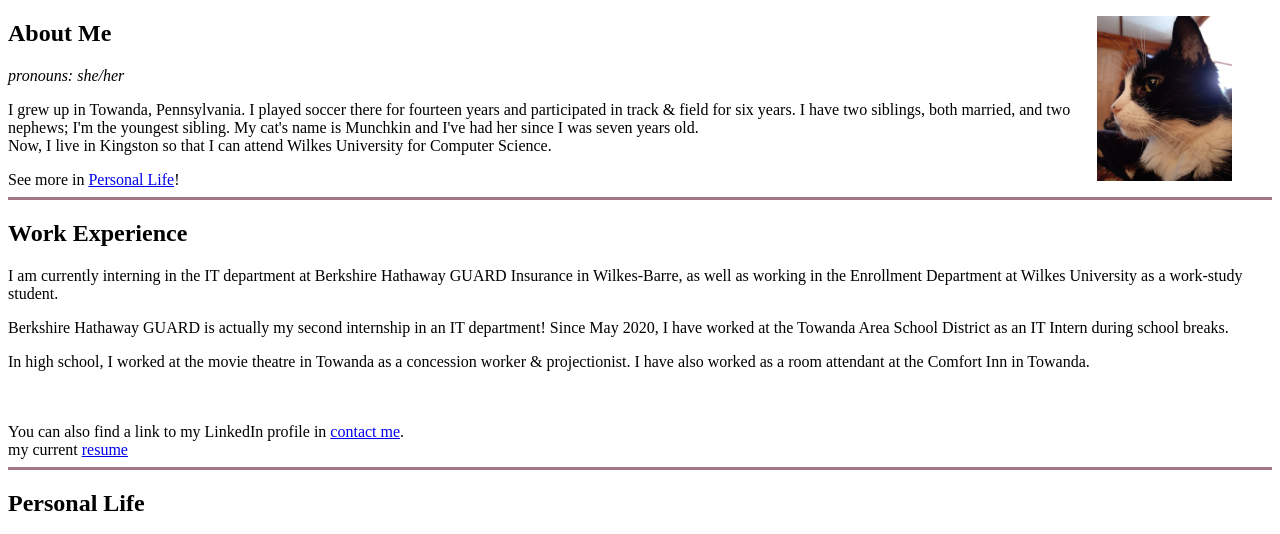
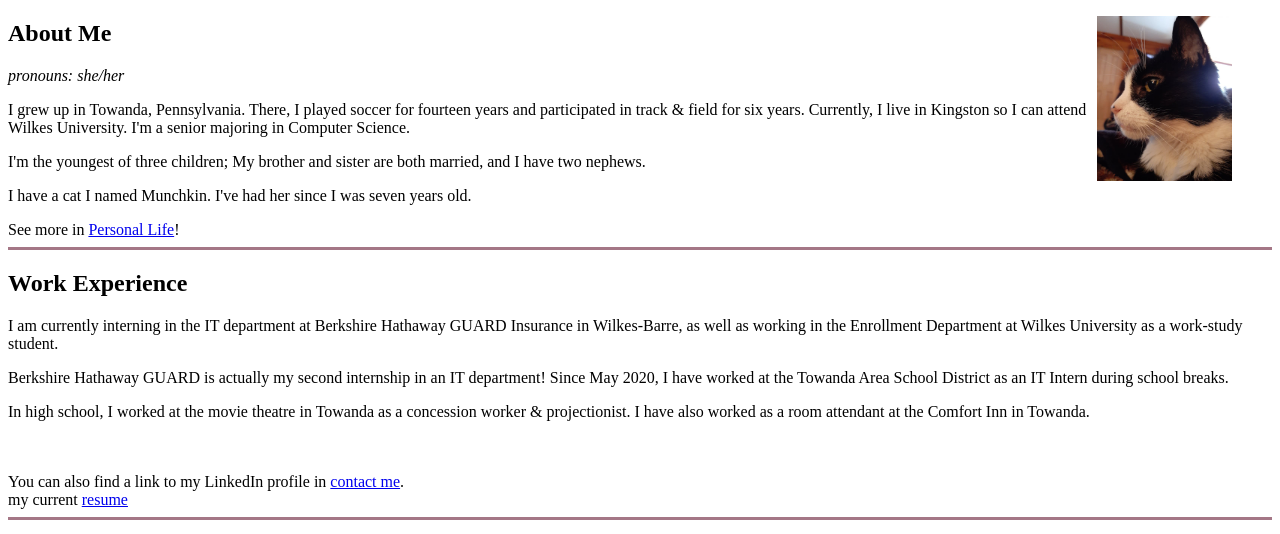
Before and after one commit to mbovier/Personal-Website, a plain HTML site: page index.html in a window 1280 px wide. Shown: the part 193-727 px from the top of the page. Drawn offline with Linux system fonts and the light colour scheme.

Commit message:
Update index.html

```diff
--- a/index.html
+++ b/index.html
@@ -20,11 +20,16 @@
   <h2 id="About Me">About Me</h2>
   <p><em>pronouns: she/her</em></p>
   <p>
-    I grew up in Towanda, Pennsylvania. I played soccer there for fourteen years and
-    participated in track & field for six years. I have two siblings, both married,
-    and two nephews; I'm the youngest sibling. My cat's name is Munchkin and I've
-    had her since I was seven years old. <br>
-    Now, I live in Kingston so that I can attend Wilkes University for Computer Science.
+    I grew up in Towanda, Pennsylvania. There, I played soccer for fourteen years and
+    participated in track & field for six years. Currently, I live in Kingston so
+    I can attend Wilkes University. I'm a senior majoring in Computer Science.
+  </p>
+  <p>
+    I'm the youngest of three children; My brother and sister are both married,
+    and I have two nephews.
+  </p>
+  <p>
+    I have a cat I named Munchkin. I've had her since I was seven years old.
   </p>
   See more in <a href="#Personal Life">Personal Life</a>!
   <hr color="#A47786" size="3">
```
